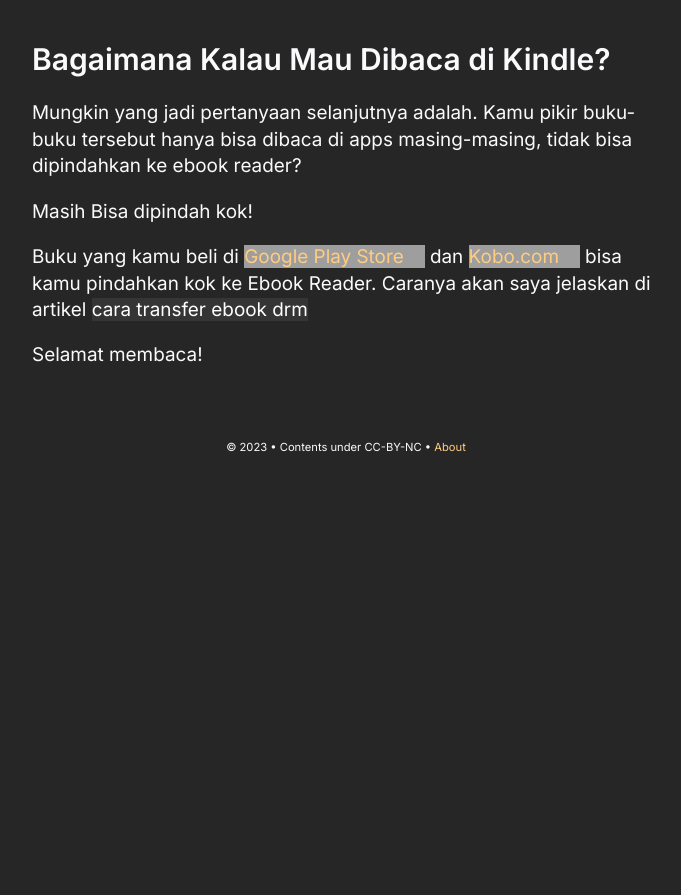
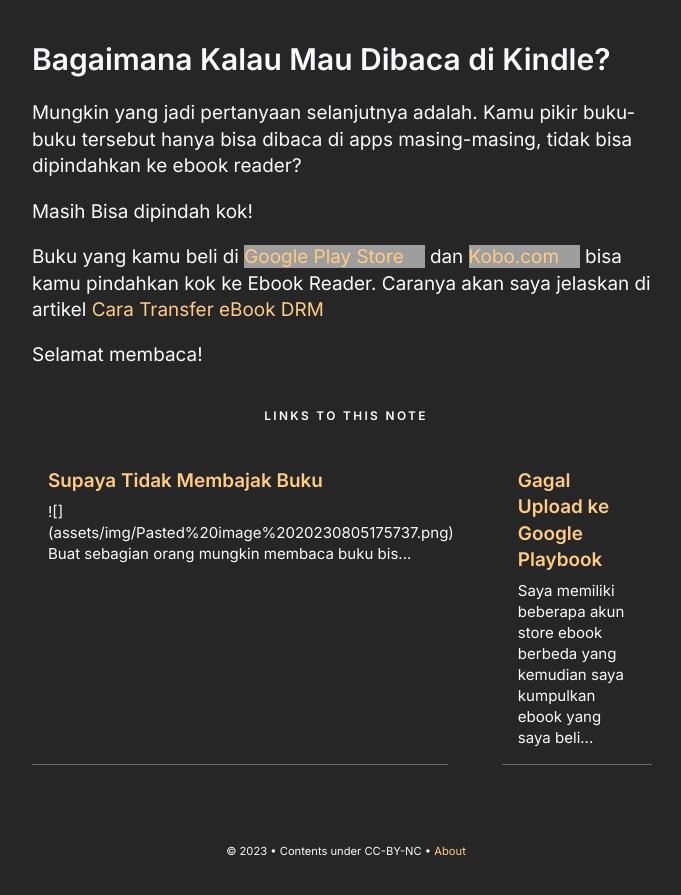
Before and after one commit to jksntn/little-garden, a Jekyll site: the page built from _notes/Public/membeli ebook setengah harga.md, in a window 1280 px wide and 900 px high, scrolled down 3333 px, cut to the strip 0-895 px from the top of the window. Shown: the whole strip, without its empty margins (294-975 px from the left). Built offline with Jekyll 4.4.1, drawn with Linux system fonts in a browser that asks for light colours; before the commit the page ends 3829 px from its top, so only the background shows below that; grey boxes are pictures that could not be loaded.

Commit message:
vault backup: 2023-08-06 15:28:37

```diff
--- a/_notes/Public/membeli ebook setengah harga.md
+++ b/_notes/Public/membeli ebook setengah harga.md
@@ -52,6 +52,6 @@
 
 Masih Bisa dipindah kok!
 
-Buku yang kamu beli di [Google Play Store](https://play.google.com/store/books) dan [Kobo.com](https://kobo.com/) bisa kamu pindahkan kok ke Ebook Reader. Caranya akan saya jelaskan di artikel [[cara transfer ebook drm]]
+Buku yang kamu beli di [Google Play Store](https://play.google.com/store/books) dan [Kobo.com](https://kobo.com/) bisa kamu pindahkan kok ke Ebook Reader. Caranya akan saya jelaskan di artikel [[Cara Transfer eBook DRM]]
 
 Selamat membaca!
```
Also changed, not shown: _notes/Public/gagal upload ke google playbook.md (+1 -1 lines), _notes/Public/gear acquisition syndrome.md (+1 -1 lines), _notes/Public/review canon s95 untuk street photography.md (+1 -1 lines), _notes/Public/supaya tidak membajak buku.md (+1 -1 lines).
